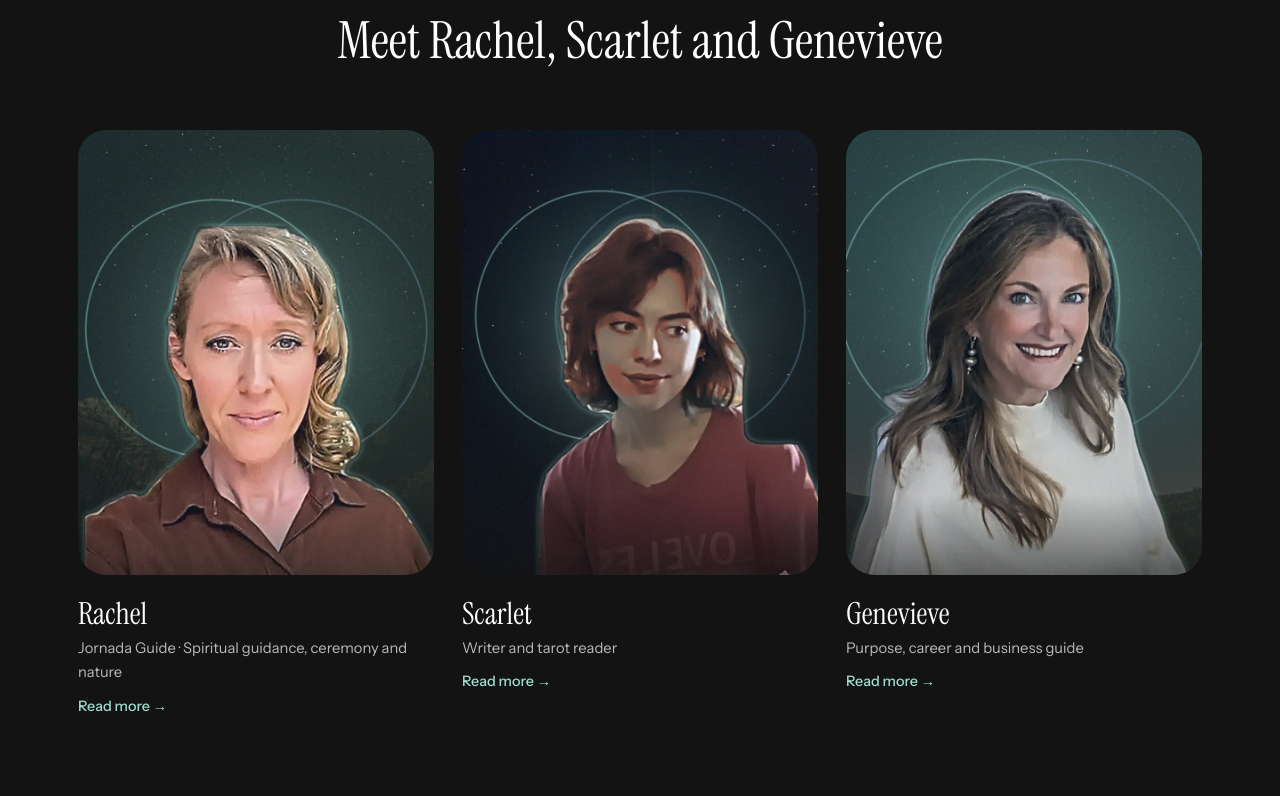
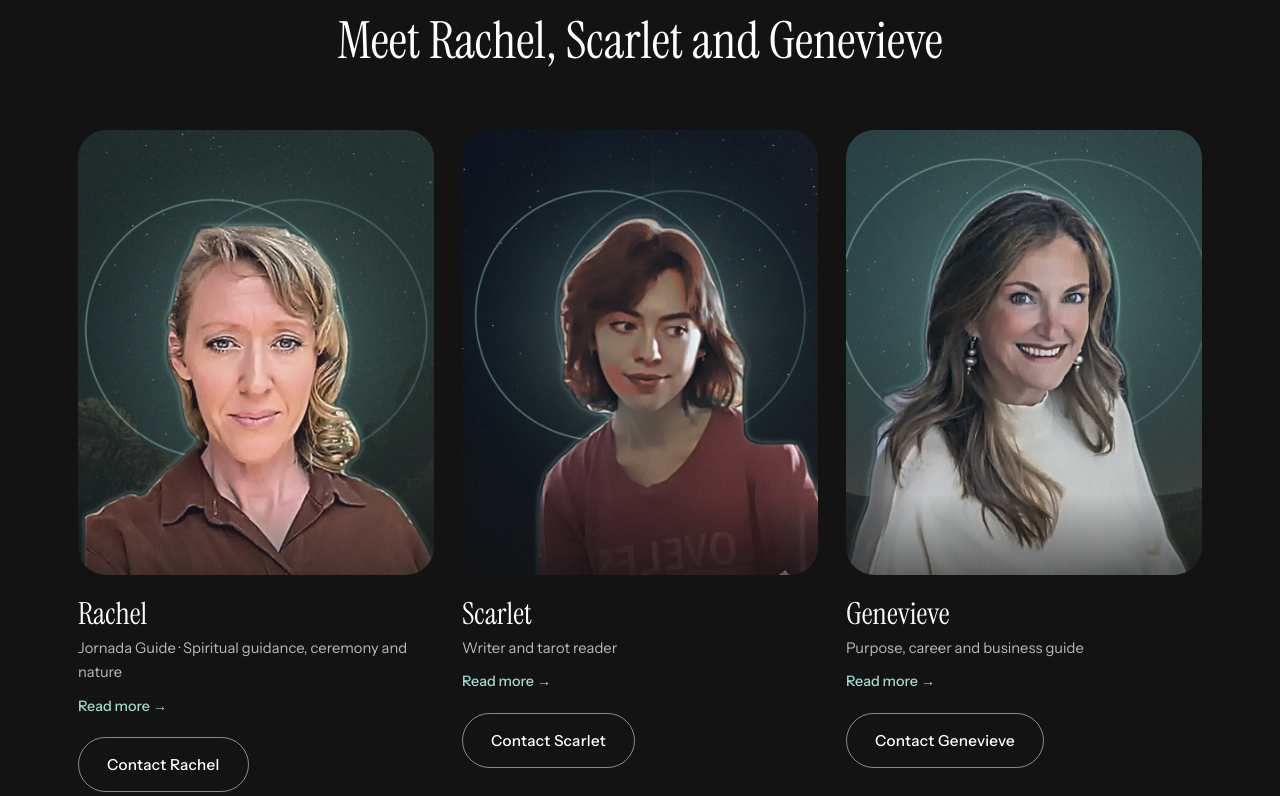
Before and after one commit to Jornada-Way/jornadaway.com, a plain HTML site: page about.html in a window 1280 px wide. Shown: the part 1508-2304 px from the top of the page. Drawn offline with Linux system fonts and the light colour scheme.

Commit message:
Add contact buttons to About page

```diff
--- a/about.html
+++ b/about.html
@@ -51,13 +51,16 @@
       <span class="eyebrow">The Guides</span>
       <h2>Meet Rachel, Scarlet and Genevieve</h2>
     </div>
-    <div class="people"><a class="person reveal" href="about/rachel.html">
+    <div class="people"><div><a class="person reveal" href="about/rachel.html">
   <div class="portrait"><img src="assets/img/portrait-rachel.jpg" alt="Portrait of Rachel"></div>
-  <h3>Rachel</h3><div class="role">Jornada Guide · Spiritual guidance, ceremony and nature</div><span class="more">Read more &rarr;</span></a><a class="person reveal" href="about/scarlet.html">
+  <h3>Rachel</h3><div class="role">Jornada Guide · Spiritual guidance, ceremony and nature</div><span class="more">Read more &rarr;</span></a>
+  <a class="btn btn-ghost" style="margin-top:18px" href="mailto:rachel@jornadaway.com">Contact Rachel</a></div><div><a class="person reveal" href="about/scarlet.html">
   <div class="portrait"><img src="assets/img/portrait-scarlet.jpg" alt="Portrait of Scarlet"></div>
-  <h3>Scarlet</h3><div class="role">Writer and tarot reader</div><span class="more">Read more &rarr;</span></a><a class="person reveal" href="about/genevieve.html">
+  <h3>Scarlet</h3><div class="role">Writer and tarot reader</div><span class="more">Read more &rarr;</span></a>
+  <a class="btn btn-ghost" style="margin-top:18px" href="mailto:scarlet@jornadaway.com">Contact Scarlet</a></div><div><a class="person reveal" href="about/genevieve.html">
   <div class="portrait"><img src="assets/img/portrait-genevieve.jpg" alt="Portrait of Genevieve"></div>
-  <h3>Genevieve</h3><div class="role">Purpose, career and business guide</div><span class="more">Read more &rarr;</span></a></div>
+  <h3>Genevieve</h3><div class="role">Purpose, career and business guide</div><span class="more">Read more &rarr;</span></a>
+  <a class="btn btn-ghost" style="margin-top:18px" href="mailto:gen@jornadaway.com">Contact Genevieve</a></div></div>
   </div>
 </section>
 <footer class="site-footer">
```
